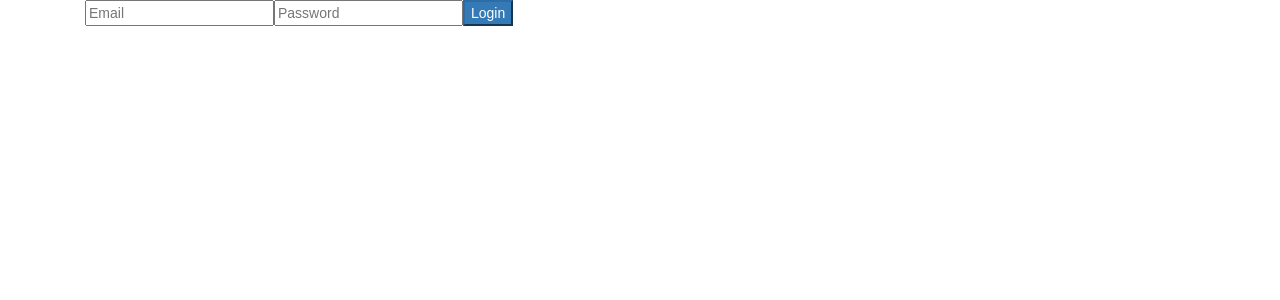
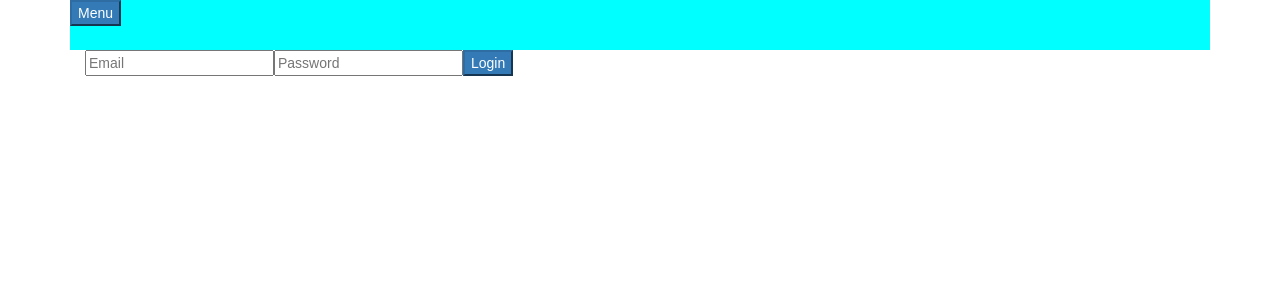
Before and after one commit to bennaflynn/ReactPWA, a React (Create React App) app in the folder bens-budget-react/: page / in a window 1280 px wide. Shown: the top 300 px of the page. Built offline with nearby package versions, Linux system fonts and the light colour scheme.

Commit message:
Added the rest of the buttons for adding expenses/incomes. Added a header component that has a drop down menu, for navigating

```diff
--- a/bens-budget-react/src/App.js
+++ b/bens-budget-react/src/App.js
@@ -9,12 +9,14 @@ import {CookiesProvider} from 'react-cookie';
 //load components
 import Finances from './components/Finances';
 import Login from './components/Login';
+import Header from './components/Header';
 
 class App extends Component {
   render() {
     return (
         <BrowserRouter>
           <div className="container">
+            <Header />
             <Switch>
               <Route
               path="/"
--- a/bens-budget-react/src/components/Finances.js
+++ b/bens-budget-react/src/components/Finances.js
@@ -84,21 +84,13 @@ class Finances extends Component {
 
     }
 
-    incrementBalance(value) {
+
+    changeBalance(value) {
         var bal = this.state.balance;
         var temp = this.state.tempVal;
         bal += value;
         temp += value;
         this.setState({balance: bal, tempVal: temp});
-        this.waitThenAdd();
-    }
-    decrementBalance(value) {
-        var bal = this.state.balance;
-        var temp = this.state.tempVal;
-        bal -= value;
-        temp -= value;
-        this.setState({balance: bal, tempVal:temp});
-        console.log(this.state.tempVal);
         this.waitThenAdd();
     }
 
@@ -164,15 +156,52 @@ class Finances extends Component {
         }
 
         return(
-            <div className='container'>
+            <div className="container">
+                <div className='row'>
+                    <div className="col-12">
                         <h2>{balance}</h2>
+                    </div>
+                </div>
+                <div className="row">
+
                     <button
                         className='btn-success'
-                onClick={() => this.incrementBalance(100)}
+                        onClick={() => this.changeBalance(100)}
                         >$100</button>
+
                     <button
                         className='btn-danger'
-                onClick={() => this.decrementBalance(100)}>$100</button>
+                        onClick={() => this.changeBalance(-100)}>$100</button>
+
+                </div>
+                <div className="row">
+
+                    <button
+                        className='btn-success'
+                        onClick={() => this.changeBalance(10)}
+                        >$10</button>
+
+                    <button
+                        className='btn-danger'
+                        onClick={() => this.changeBalance(-10)}
+                        >$10</button>
+
+                </div>
+                <div className="row">
+
+                    <button
+                        className='btn-success'
+                        onClick={() => this.changeBalance(1)}
+                        >$1</button>
+
+                    <button
+                        className='btn-danger'
+                        onClick={() => this.changeBalance(-1)}
+                        >$1</button>
+
+                </div>
+
+
             </div>
         );
 
--- /dev/null
+++ b/bens-budget-react/src/components/Header.js
@@ -0,0 +1,76 @@
+import React, {Component} from 'react';
+import {Link} from 'react-router-dom';
+
+//import styles
+import './header.css';
+
+
+class Header extends Component {
+    constructor() {
+        super();
+
+        this.state = {
+            links: [
+                {
+                    id: 0,
+                    path: "/finances",
+                    name: "Home"
+                },
+                {
+                    id: 1,
+                    path: "/",
+                    name: "Logout"
+                }
+            ],
+            showLinks: false
+        }
+    }
+
+    renderLinks() {
+        const {showLinks, links} = this.state;
+        if(!showLinks) {
+            return '';
+        }
+
+        //return the link objects
+        return(
+            <div>
+                {links.map(result => (
+                    <div
+                    key={result.id}
+                    >
+                        <Link to={result.path}> {result.name} </Link>
+                    </div>
+                ))}
+            </div>
+        );
+
+    }
+
+    showNav() {
+        const {showLinks} = this.state;
+        if(showLinks) {
+            this.setState({showLinks: false})
+        } else {
+            this.setState({showLinks: true})
+        }
+    }
+
+    render() {
+        const {showLinks} = this.state;
+
+        return(
+            <div className='topNav'>
+                <button
+                className='btn-primary'
+                onClick={() => this.showNav()}>
+                Menu
+                </button>
+
+                {this.renderLinks()}
+            </div>
+        );
+    }
+}
+
+export default Header;
--- /dev/null
+++ b/bens-budget-react/src/components/header.css
@@ -0,0 +1,5 @@
+.topNav {
+    width: 100%;
+    height: 50px;
+    background-color: cyan;
+}
```
Lines whose indentation alone changed are shown as unchanged.
